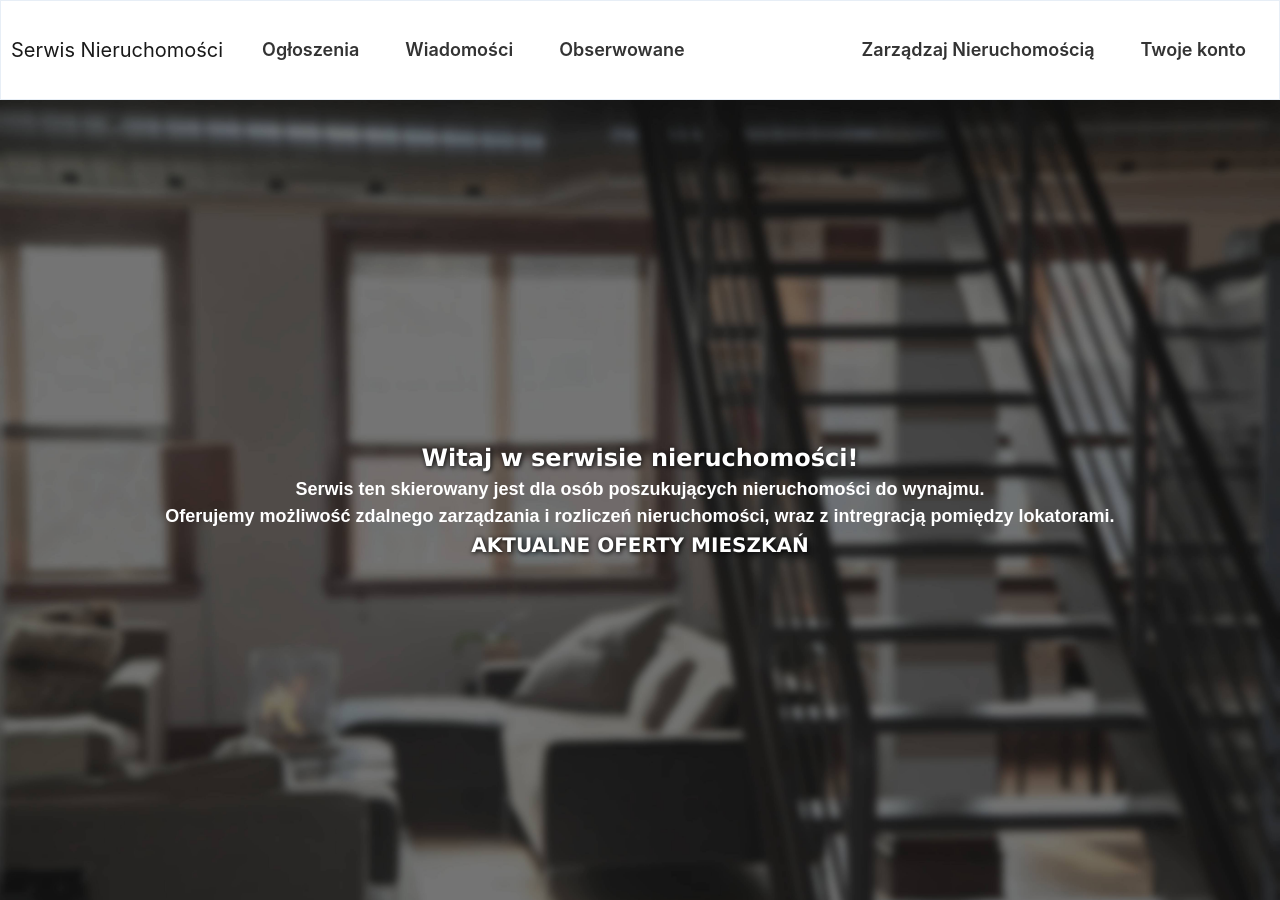
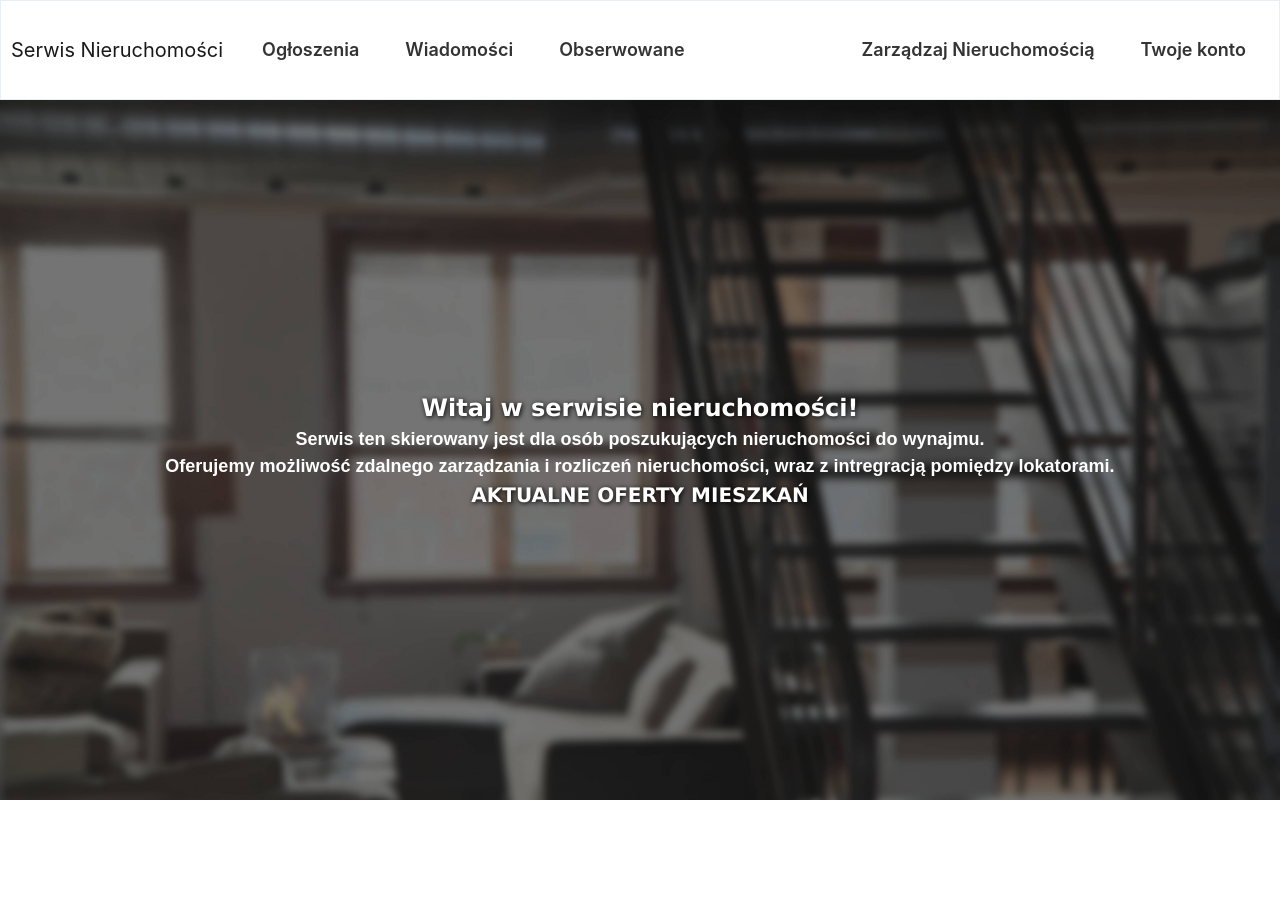
Before and after one commit to KrystianJanas/engineering-work, a Next.js app: page / in a window 1280 px wide. After the commit the page ends 800 px from the top, so only its background shows below. Built offline with nearby package versions, Linux system fonts and the light colour scheme.

Commit message:
fix styles, dashboard page

```diff
--- a/pages/_app.tsx
+++ b/pages/_app.tsx
@@ -2,7 +2,6 @@ import { QueryClient, QueryClientProvider } from 'react-query';
 
 import 'bootstrap/dist/css/bootstrap.min.css';
 
-import styled from '@emotion/styled';
 import type { AppProps } from 'next/app';
 import Head from 'next/head';
 import { useRouter } from 'next/router';
@@ -20,11 +19,11 @@ const queryClient = new QueryClient({
   },
 });
 
-const StyledBackground = styled.div`
-  width: 100%;
-  height: auto;
-  background: #f6f7f9;
-`;
+// const StyledBackground = styled.div`
+//   width: 100%;
+//   height: 100%;
+//   background: var(--grey-20);
+// `;
 
 const CustomApp = ({ Component, pageProps }: AppProps) => {
   const { pathname } = useRouter();
@@ -36,11 +35,10 @@ const CustomApp = ({ Component, pageProps }: AppProps) => {
         <title>{pageTitle}</title>
       </Head>
       <GlobalStyles />
-      <StyledBackground>
-        {pathname !== '/sign-in' && <Header />}
 
-        <Component {...pageProps} />
-      </StyledBackground>
+      {pathname !== '/sign-in' && <Header />}
+
+      <Component {...pageProps} />
     </QueryClientProvider>
   );
 };
--- a/pages/index.tsx
+++ b/pages/index.tsx
@@ -12,11 +12,10 @@ const StyledLayout = styled(Layout)`
   -moz-background-size: cover;
   -o-background-size: cover;
   background-size: cover;
-  height: 100vh;
+  height: calc(100% - (100px));
 `;
 
 const StyledContainer = styled(Layout)`
-  height: 100vh;
   text-align: center;
 `;
 
@@ -28,14 +27,8 @@ const StyledText = styled(Text)`
 
 const Home: NextPage = () => {
   return (
-    <StyledLayout>
-      <StyledContainer
-        display="flex"
-        justifyContent="center"
-        alignItems="center"
-        padding={[10]}
-        direction="column"
-      >
+    <StyledLayout display="flex" justifyContent="center" alignItems="center">
+      <StyledContainer display="flex" padding={[10]} direction="column">
         <Text
           color="white"
           size="1.5rem"
```
Also changed, not shown: modules/announcement/components/announcement.tsx (+13 -8 lines).
